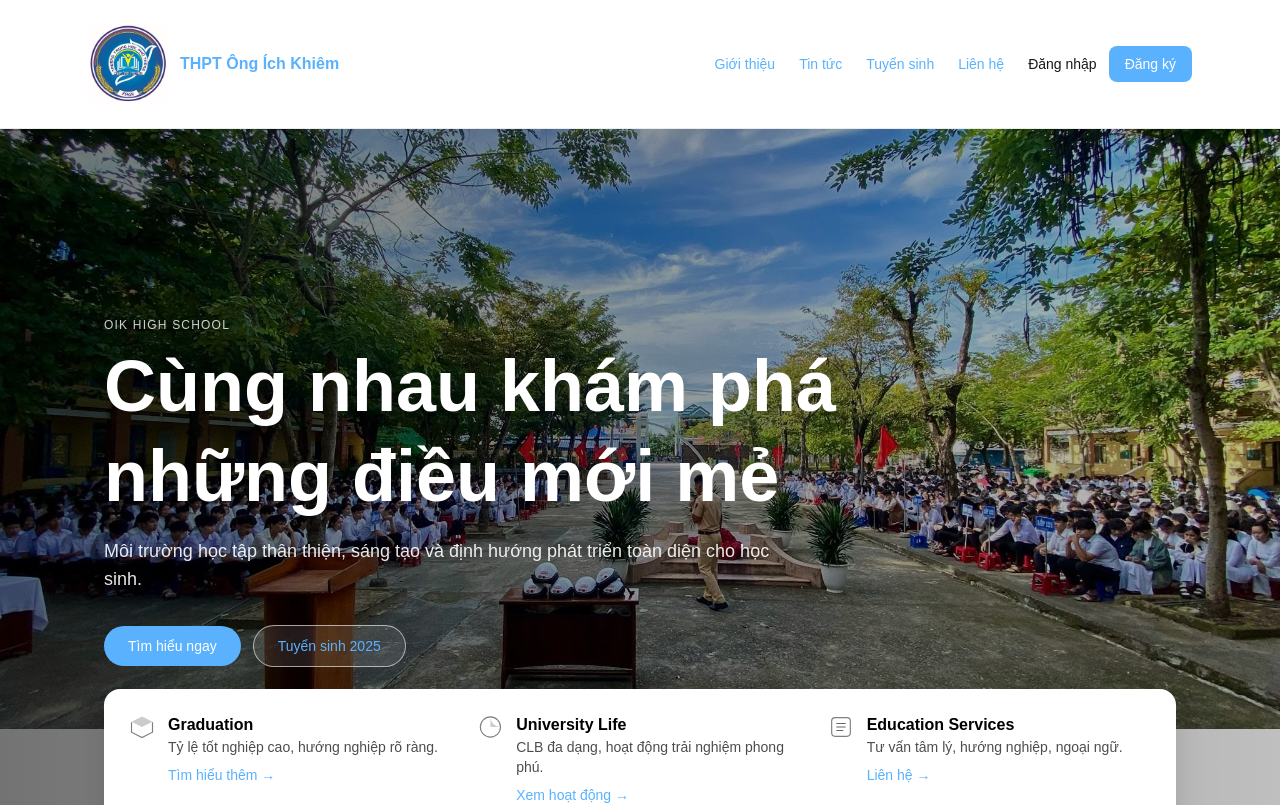
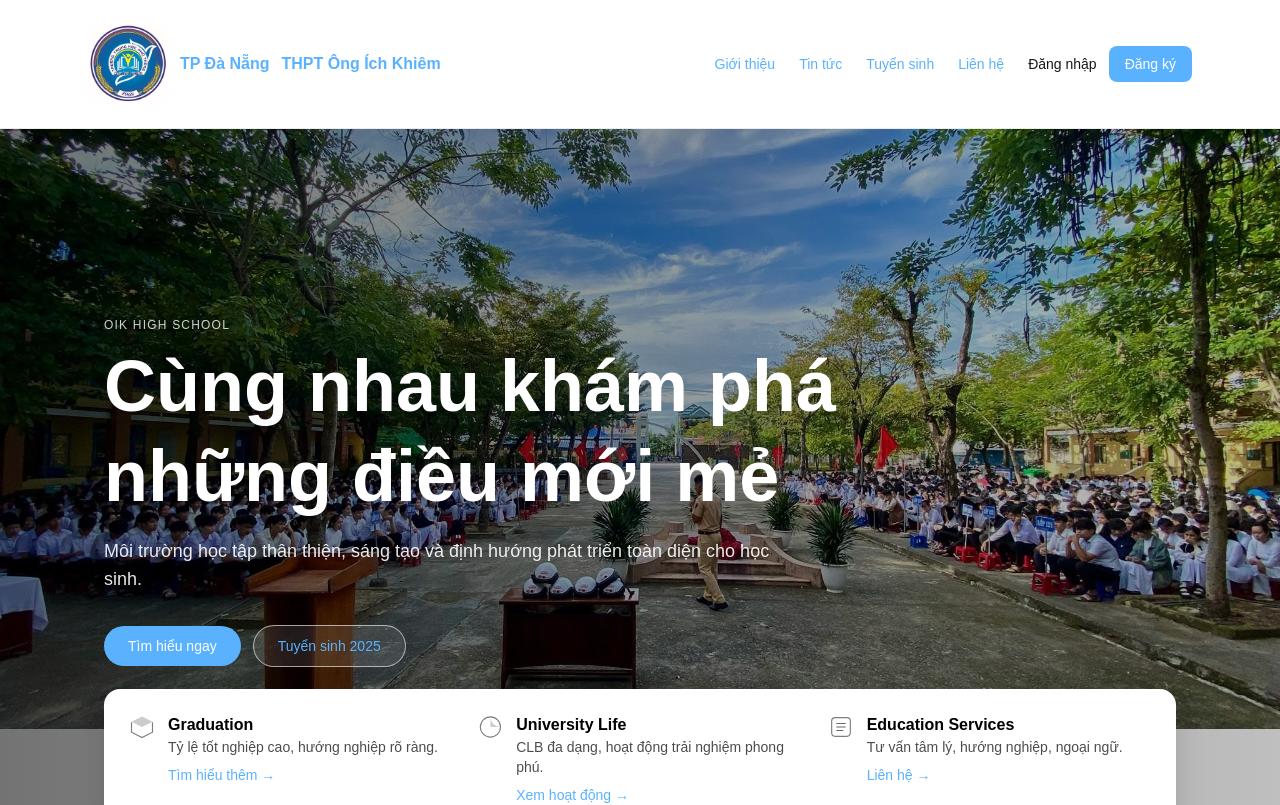
Before and after one commit to xuanxinxo/OIK-School, a Next.js app: page / in a window 1280 px wide. Shown: the top 805 px of the page. Built offline with nearby package versions, Linux system fonts and the light colour scheme.

Commit message:
code head

```diff
--- a/src/components/Header.tsx
+++ b/src/components/Header.tsx
@@ -33,6 +33,7 @@ export default function Header() {
         <div className="max-w-6xl mx-auto flex items-center justify-between p-4 sm:p-6">
           <Link href="/" className="flex items-center gap-3">
             <img src="/logo truong.jpg" alt="Logo THPT Ông Ích Khiêm" className="h-20 w-20" />
+            <span className="font-semibold">TP Đà Nẵng</span>
             <span className="font-semibold">THPT Ông Ích Khiêm</span>
           </Link>
 
```
